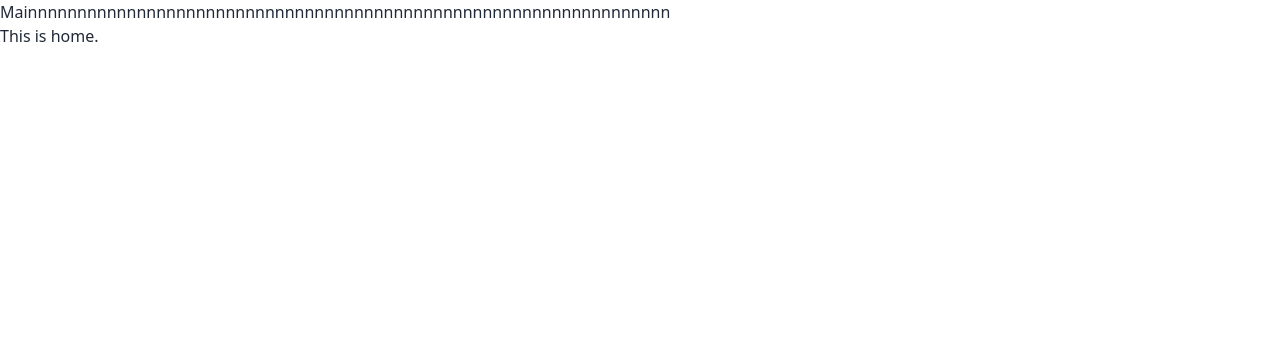
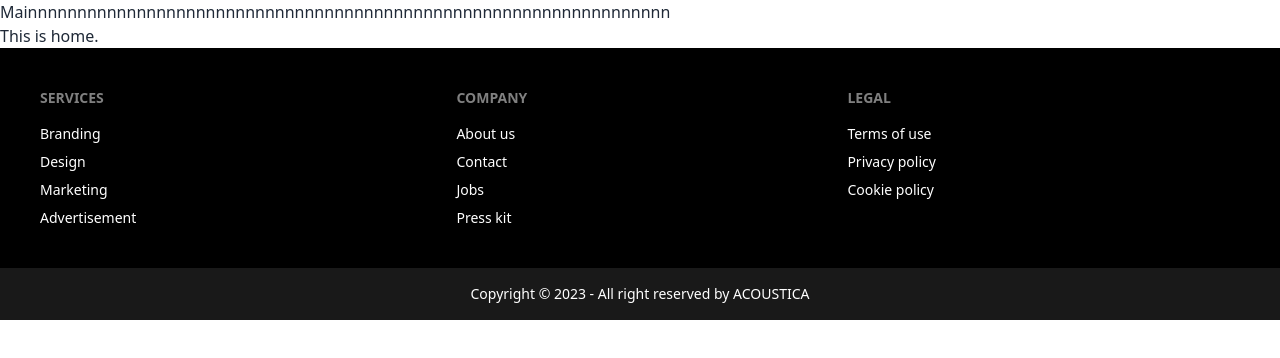
Before and after one commit to joyeeta14/acoustica-client-side, a React (Vite) app: page / in a window 1280 px wide. Shown: the top 358 px of the page. Built offline with nearby package versions, Linux system fonts and the light colour scheme.

Commit message:
Footer Addded

```diff
--- a/src/Layout/Main.jsx
+++ b/src/Layout/Main.jsx
@@ -1,12 +1,14 @@
 // import React from 'react';
 
 import { Outlet } from "react-router-dom";
+import Footer from "../SharedItems/Footer";
 
 const Main = () => {
     return (
         <div>
             Mainnnnnnnnnnnnnnnnnnnnnnnnnnnnnnnnnnnnnnnnnnnnnnnnnnnnnnnnnnnnnnnnn
             <Outlet></Outlet>
+            <Footer></Footer>
         </div>
     );
 };
--- /dev/null
+++ b/src/SharedItems/Footer.jsx
@@ -0,0 +1,37 @@
+// import React from 'react';
+
+const Footer = () => {
+    return (
+        <div>
+            <footer className="footer p-10 bg-black text-white">
+                <div>
+                    <span className="footer-title">Services</span>
+                    <a className="link link-hover">Branding</a>
+                    <a className="link link-hover">Design</a>
+                    <a className="link link-hover">Marketing</a>
+                    <a className="link link-hover">Advertisement</a>
+                </div>
+                <div>
+                    <span className="footer-title">Company</span>
+                    <a className="link link-hover">About us</a>
+                    <a className="link link-hover">Contact</a>
+                    <a className="link link-hover">Jobs</a>
+                    <a className="link link-hover">Press kit</a>
+                </div>
+                <div>
+                    <span className="footer-title">Legal</span>
+                    <a className="link link-hover">Terms of use</a>
+                    <a className="link link-hover">Privacy policy</a>
+                    <a className="link link-hover">Cookie policy</a>
+                </div>
+            </footer>
+            <footer className="footer footer-center p-4 bg-black bg-opacity-90 text-white">
+                <div>
+                    <p>Copyright © 2023 - All right reserved by ACOUSTICA</p>
+                </div>
+            </footer>
+        </div>
+    );
+};
+
+export default Footer;
```
